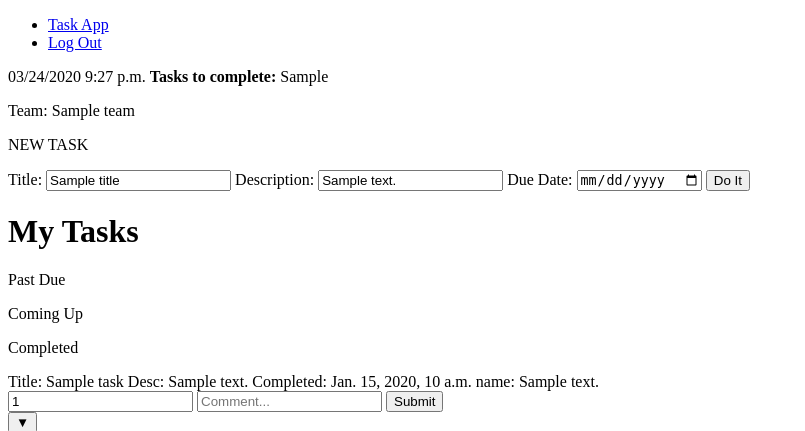
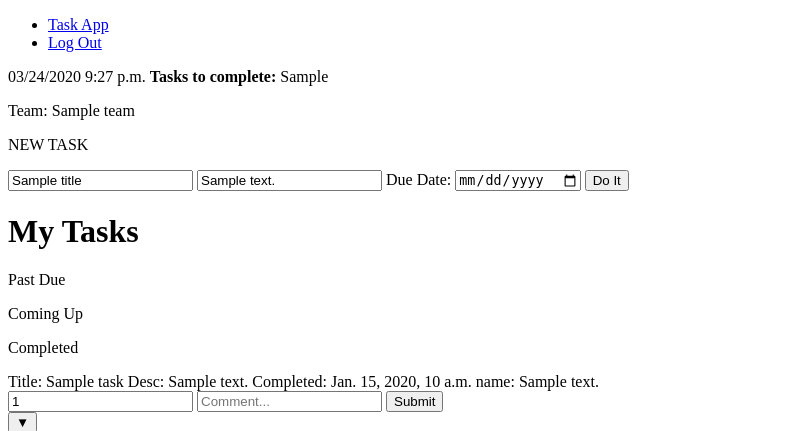
Before and after one commit to codythegreat/remote_task_django, a Django app: template tasks/templates/index.html in a window 1280 px wide. Shown: the top 431 px of the page, without its empty margins (0-805 px from the left). Run offline with Django 3.2, Linux system fonts and the light colour scheme; a user stored in the database is signed in; tables that the repository leaves empty hold one stand-in row (values such as "Sample post"); the template is opened without the code that fills it: values that come from a table or form of the project are taken from there, most other values are stand-ins (such as "Sample title", 1, 10 or a date in 2020).

Commit message:
updated team analytics and create task styling

```diff
--- a/tasks/templates/index.html
+++ b/tasks/templates/index.html
@@ -28,8 +28,7 @@
       {% endfor %}
       </div>
       <div id="team-member-tasks">
-      {% for tT in teamTasks %}
-        {% for tt in tT %}
+        {% for tt in teamTasks.0 %}
           {% for u in t.users.all %}
             {% if tt.parentUser == u and tt.parentUser != request.user and tt.complete != True %}
         <p class="team-task"><span class="name">{{u}}</span><span class="task">{{tt}}</span><span class="task date">Due: {{tt.endDate}}</span></p>
@@ -44,7 +43,6 @@
             {% endif %}
           {% endfor %}
         {% endfor %}
-      {% endfor %}
       </div>
     </div>
   {% empty %}
@@ -80,12 +78,10 @@
   <div id="create-task-container">
     <p>NEW TASK</p>
     <form action="" method="post">{% csrf_token %}
-        <label for="title">Title: </label>
-        <input id="create-task-title" type="text" name="title" value="{{ title }}">
-        <label for="desc">Description: </label>
-        <input id="create-task-desc" type="text" name="desc" value="{{ desc }}">
+        <input id="create-task-title" type="text" name="title" value="{{ title }}" placeholder="Title">
+        <input id="create-task-desc" type="text" name="desc" value="{{ desc }}" placeholder="Description">
         <label for="date">Due Date: </label>
-        <input id="create-task-endDate" type="date" name="endDate" value="{{ date }}">
+        <input id="create-task-end-date" type="date" name="endDate" value="{{ date }}">
         <input id="create-task-submit" type="submit" value="Do It">
     </form>
   </div>
```
Also changed, not shown: tasks/views.py (+8 -1 lines).
